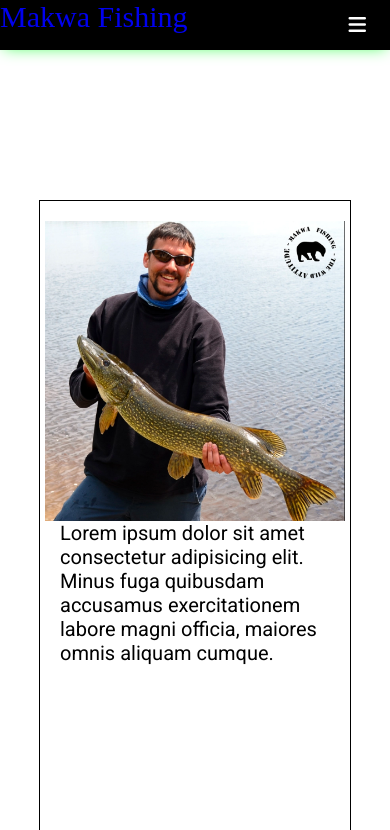
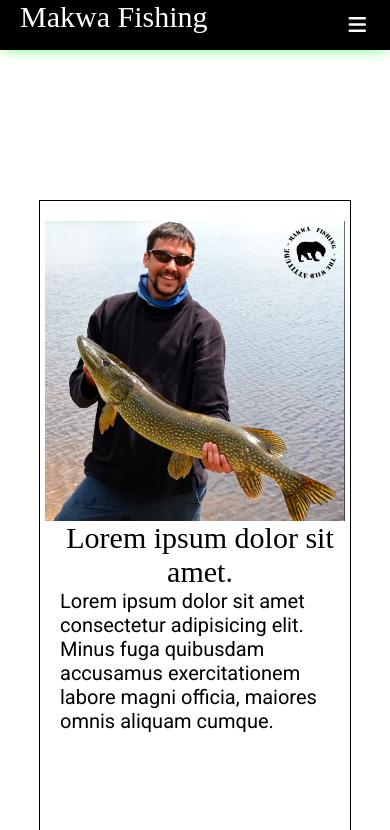
Before and after one commit to lsaison/mf, a Django app: template templates/index.html in a window 390 px wide. Shown: the top 830 px of the page. Run offline with Django 3.2, Linux system fonts and the light colour scheme; the template is opened without the code that fills it, so the values that code supplies are empty; some libraries are stand-ins or nearby versions; some web fonts are replaced.

Commit message:
modif index.css

```diff
--- a/static/css/index.css
+++ b/static/css/index.css
@@ -33,16 +33,12 @@ header {
     box-shadow: 0px 2px 15px -4px #47FF5C;
     background: #FFF;
     min-height: 10rem;
-    /* display: grid;
-    grid-template-columns: 1fr 2fr 4fr;
-    place-items: center;
-    grid-auto-flow: column; */
     position: fixed;
-    z-index: 10;
+    z-index: 1;
     top: 0;
 }
 
-.titre{
+nav .titre{
   display: none;
 }
 .hamburg{
@@ -77,34 +73,16 @@ nav ul li{
     left: 22px;
 }
 
-/* header .titre {
-    /* grid-column: 2;
-    display: inline;
-    font-size: 5rem;
-    font-weight: 500;
-    font-family: var(--font-makwa);
-    letter-spacing: 2px;
-}
-
-header .titre a {
-    color: black;
-} */
-
 .menu {
-    font-size: 1.7rem;
+    font-size: 1.4rem;
     font-family: var(--font-serif);
     letter-spacing: .2rem;
     padding-left: 100px;
-    /* grid-column: 3;
-    display: grid;
-    grid-template-columns: repeat(6, 1fr);
-    place-items: center; */
 }
 
 .menu a {
     text-decoration: none;
     color: #000;
-    font-size: 2rem;
 }
 
 .titre_blog{
@@ -514,22 +492,26 @@ main {
     .logo{
       display: none;
     }
-    .titre{
+    nav .titre{
       display: block;
       position: fixed;
       top: 0;
+      left: 20px;
       color: #FFF;
       font-size: 3rem;
       font-family: var(--font-makwa);
     }
+    nav .titre a{
+      text-decoration: none;
+      color: #FFF;
+    }
     nav ul{
       max-height: 0px;
       background: #000;
-      /* color: #FFF; */
     }
     nav ul li{
       width: 100%;
-      padding: 24px 0;
+      padding: 10px 0;
     }
     .menu{
       max-height: 25em;
@@ -548,6 +530,7 @@ main {
     }
     #presentation .titre{
         text-align: center;
+        font-size: 3rem;
     }
 
     #boutique{
```
